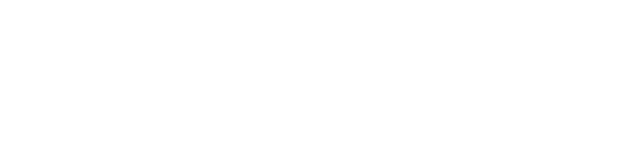
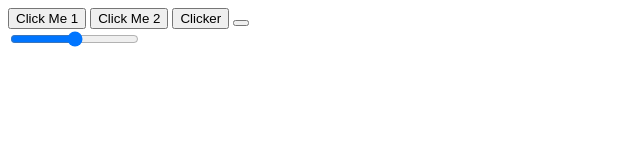
Before and after one commit to RobZahn/Modern_Javascript, a plain HTML site: page 14_Events/index.html in a window 1280 px wide. Shown: the whole page, without its empty margins (0-640 px from the left). Drawn offline with Linux system fonts and the light colour scheme.

Commit message:
Update DOM notes

```diff
--- a/14_Events/01_DOM_events_intro.js
+++ b/14_Events/01_DOM_events_intro.js
@@ -1,4 +1,6 @@
-// Events pattern:
+// ***************
+// Events Pattern:
+// ***************
 
 // Target Element      -       Event Type          -     Code to run
 //
@@ -7,3 +9,38 @@
 // Input               -       Return/Enter key    -     Get search results
 //
 // Image               -       Mouseover           -     Display image caption
+
+// There are 3 different syntaxes available for events. Only 1 of them is really
+// worth using.
+
+// ***********************
+// Option 1: Inline Events
+// ***********************
+
+// This is bad for the same reason why inline CSS is generally bad. It clutters
+// the markup and makes things hard to keep track of.
+
+// The attribute names for these inline events are structured onEventName="".
+// onclick, onmouseover, etc.
+
+// <button onclick="alert('You Clicked Me!')">Click Me 1</button>
+
+// *******************************************
+// Option 2: "On Properties" Set to a Function
+// *******************************************
+
+const btnClicker = document.querySelector('#clicker');
+
+btnClicker.onclick = function () {
+  console.log('You clicked me! Go away!');
+};
+
+btnClicker.ondblclick = function () {
+  console.log('Double click!');
+};
+
+// **************************************
+// Option 3: addEventListener (PREFERRED)
+// **************************************
+
+// Specify the event type and a callback to run
--- a/14_Events/index.html
+++ b/14_Events/index.html
@@ -6,6 +6,24 @@
     <title>DOM Events</title>
   </head>
   <body>
+    <!-- Inline Events -->
+    <button onclick="alert('You Clicked Me!')">Click Me 1</button>
+    <button onmouseover="alert('You Hovered Over Me!')">Click Me 2</button>
+
+    <button id="clicker">Clicker</button>
+
+    <button id="event-button"></button>
+
+    <form>
+      <input
+        onclick="console.log('CLICKED THE INPUT')"
+        type="range"
+        min="10"
+        ,
+        max="50"
+      />
+    </form>
+
     <script src="01_DOM_events_intro.js"></script>
   </body>
 </html>
```
